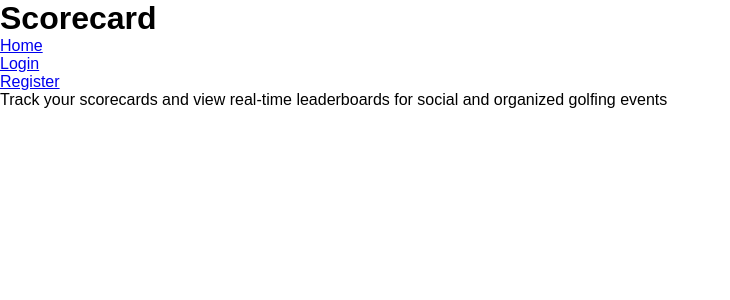
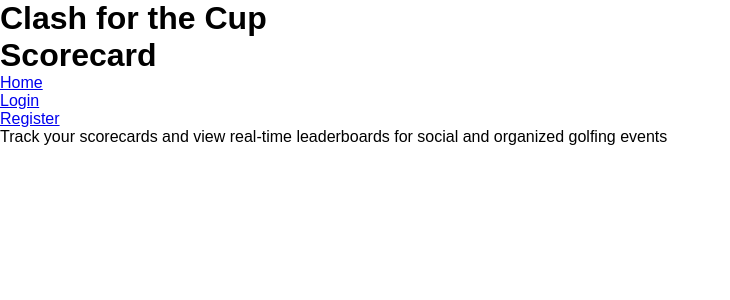
Before and after one commit to RoundEm/Clash_for_the_Cup, a React (Create React App) app: page /home in a window 1280 px wide. Shown: the top 300 px of the page, without its empty margins (0-730 px from the left). Built offline with nearby package versions, Linux system fonts and the light colour scheme.

Commit message:
Move app name from Navigation

```diff
--- a/src/components/App.js
+++ b/src/components/App.js
@@ -8,6 +8,7 @@ const App = () => {
     return (
         <BrowserRouter>
             <div>
+                <h1>Clash for the Cup</h1>
                 <Navigation />
                 <Router />
             </div>
```
